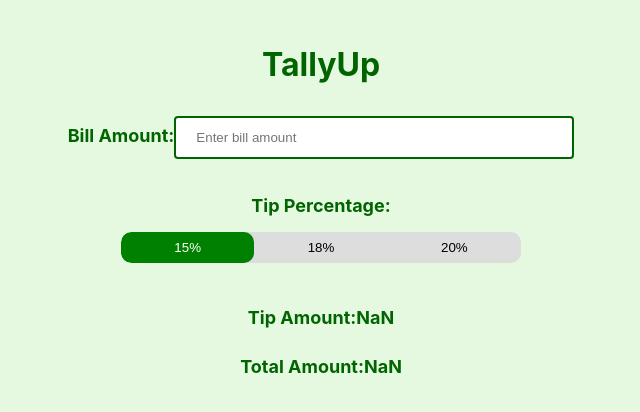
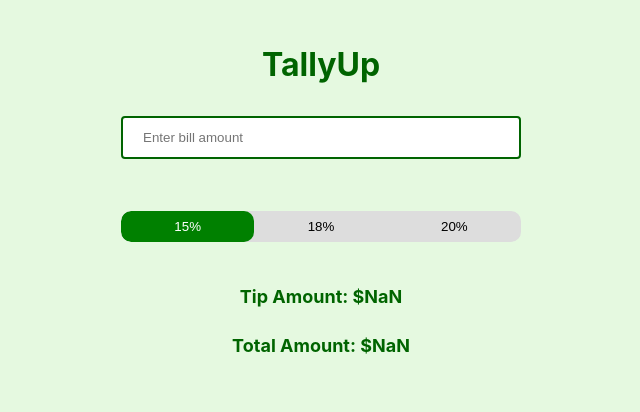
Before and after one commit to aarontorres0/TallyPay, a React (Create React App) app: page / in a window 1280 px wide. Shown: the top 412 px of the page, without its empty margins (319-959 px from the left). Built offline with nearby package versions, Linux system fonts and the light colour scheme.

Commit message:
UI changes

```diff
--- a/src/App.js
+++ b/src/App.js
@@ -36,7 +36,7 @@ function App() {
     <div className="container">
       <h1>TallyUp</h1>
       <label>
-        Bill Amount:
+
         <input
           type="number"
           placeholder="Enter bill amount"
@@ -46,7 +46,6 @@ function App() {
       </label>
       <br />
       <label>
-        Tip Percentage:
         <div className="segmented-control-container">
           <div className="segmented-control">
             <button
@@ -85,15 +84,15 @@ function App() {
           </div>
         </div>
       </label>
+      <br />
+      <label>
+        Tip Amount: $
+        <span>{tipAmount}</span>
+      </label>
 
       <br />
       <label>
-        Tip Amount:
-        <span>{tipAmount}</span>
-      </label>
-      <br />
-      <label>
-        Total Amount:
+        Total Amount: $
         <span>{totalAmount}</span>
       </label>
     </div>
```
